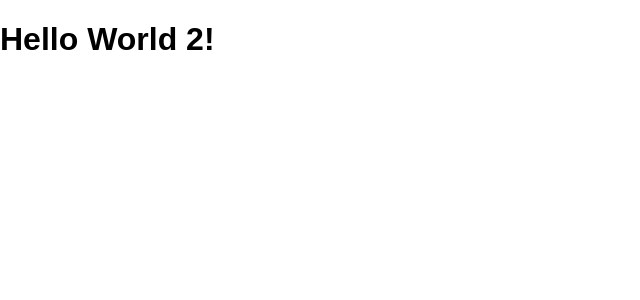
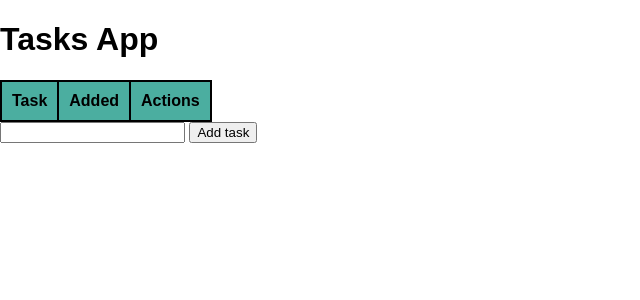
Before and after one commit to sharmashubham850/TasksApp, a Flask app: page / in a window 1280 px wide. Shown: the top 300 px of the page, without its empty margins (0-640 px from the left). Run offline with Flask 2, Linux system fonts and the light colour scheme; data that the repository does not hold is empty.

Commit message:
Implemented index and delete page

```diff
--- a/app.py
+++ b/app.py
@@ -1,11 +1,49 @@
-from flask import Flask, request, render_template, url_for
-
+from flask import Flask, request, render_template, url_for, redirect
+import database
+from helpers import date_to_str
 app = Flask(__name__)
 
 
-@app.route('/')
+# Custom filter
+app.jinja_env.filters["date_to_str"] = date_to_str
+
+database.create_table()
+
+
+@app.route('/', methods=['GET', 'POST'])
 def home():
-    return render_template('index.html')
+    if request.method == 'POST':
+        task = request.form.get('task')
+        if not task:
+            return render_template('apology.html', msg='No task provided!'), 404
+
+        database.add_task(task=task)
+        return redirect('/')
+
+    else:
+        tasks = database.get_all_tasks()
+        return render_template('index.html', tasks=tasks)
+
+
+@app.route('/update/<int:id>', methods=['GET', 'POST'])
+def update(id):
+    if request.method == 'POST':
+        new_task = request.form.get('content')
+
+        if not new_task:
+            return render_template('apology.html', msg='No task provided!'), 404
+
+        database.update_task(id, new_task)
+        return redirect('/')
+
+    else:
+        return render_template('update.html')
+
+
+@app.route('/delete/<int:id>')
+def delete(id):
+    database.delete_task(id)
+    return redirect('/')
 
 
 if __name__ == '__main__':
--- /dev/null
+++ b/database.py
@@ -0,0 +1,58 @@
+import sqlite3
+from datetime import datetime
+
+
+def create_table():
+    with sqlite3.connect('data.db') as conn:
+        cursor = conn.cursor()
+
+        command = '''CREATE TABLE IF NOT EXISTS tasks(
+                id INTEGER PRIMARY KEY,
+                task TEXT NOT NULL,
+                date TIMESTAMP NOT NULL
+        )'''
+
+        cursor.execute(command)
+        conn.commit()
+
+
+def add_task(task: str):
+    with sqlite3.connect('data.db') as conn:
+        cursor = conn.cursor()
+
+        command = "INSERT INTO tasks(task, date) VALUES(?, ?)"
+        cursor.execute(command, (task, datetime.now()))
+        conn.commit()
+
+
+def update_task(task_id: int, task: str):
+    with sqlite3.connect('data.db') as conn:
+        cursor = conn.cursor()
+
+        command = "UPDATE tasks SET task= ?, date= ? WHERE id= ?"
+
+        cursor.execute(command, (task, datetime.now(), task_id))
+
+        conn.commit()
+
+
+def delete_task(task_id: int):
+    with sqlite3.connect('data.db') as conn:
+        cursor = conn.cursor()
+
+        command = "DELETE from tasks WHERE id= ?"
+
+        cursor.execute(command, (task_id,))
+
+        conn.commit()
+
+
+def get_all_tasks():
+    with sqlite3.connect('data.db') as conn:
+        cursor = conn.cursor()
+
+        command = "SELECT * FROM tasks"
+
+        tasks = cursor.execute(command)
+
+        return cursor.fetchall()
--- /dev/null
+++ b/helpers.py
@@ -0,0 +1,6 @@
+from datetime import datetime
+
+
+def date_to_str(string):
+    date_object = datetime.strptime(string, '%Y-%m-%d %I:%M:%S.%f')
+    return datetime.strftime(date_object, '%d-%b-%Y %I:%M:%S')
--- a/static/css/main.css
+++ b/static/css/main.css
@@ -1,4 +1,21 @@
 body {
     margin: 0;
-    font-family: sans-serif;
+    font-family: Arial, Helvetica, sans-serif;
 }
+
+table, th, td{
+    border: 2px solid black;
+    border-collapse: collapse;
+}
+
+th, td {
+    padding: 10px;
+}
+
+th {
+    background-color: #4baea0;
+}
+
+td {
+    background-color: #f1f0cf;
+}
--- a/templates/index.html
+++ b/templates/index.html
@@ -8,6 +8,30 @@
 
 {% block content %}
 
-    <h1>Hello World 2!</h1>
+    <h1>Tasks App</h1>
+
+    <table>
+            <tr>
+                <th>Task</th>
+                <th>Added</th>
+                <th>Actions</th>
+            </tr>
+            {% for task in tasks %}
+            <tr>
+                <td>{{task[1]}}</td>
+                <td>{{task[2] | date_to_str}}</td>
+                <td>
+                    <a href="/update/{{task[0]}}">Update</a>
+                    <br>
+                    <a href="/delete/{{task[0]}}">Delete</a>
+                </td>
+            </tr>
+            {% endfor %}
+    </table>
+
+    <form action="" method="post">
+        <input type="text" name="task" id="task">
+        <input type="submit" value="Add task">
+    </form>
 
 {% endblock content %}
```
Also changed, not shown: 1 other file.
